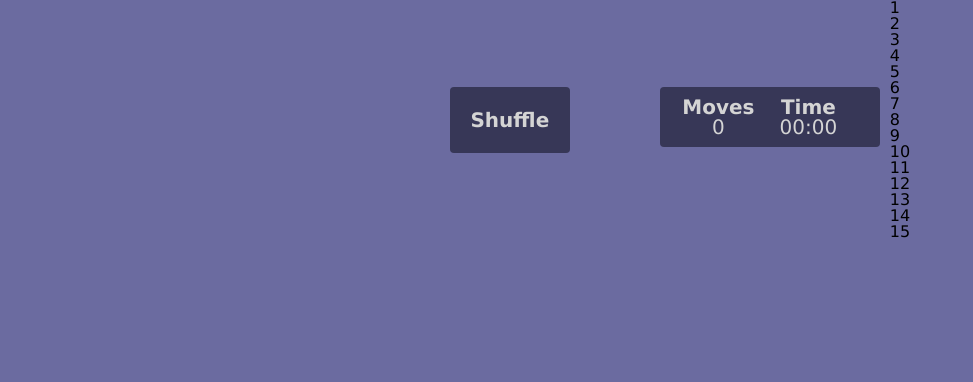
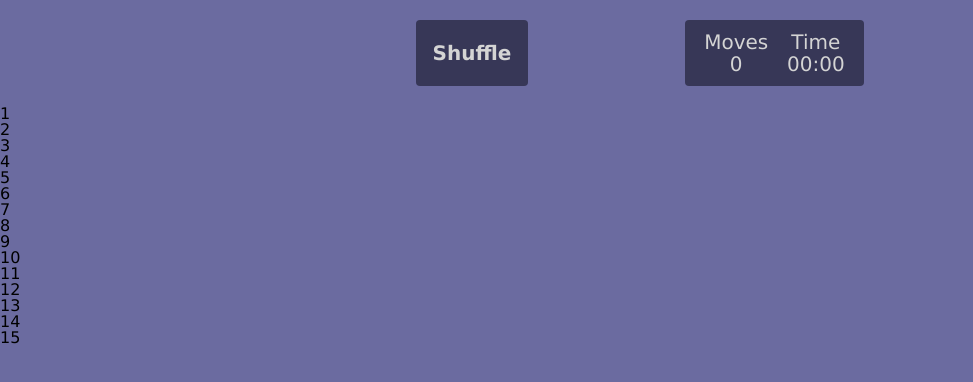
Before and after one commit to JaianaButler/FifteenPuzzleGame, a plain HTML site: page index.html in a window 1280 px wide. Shown: the whole page, without its empty margins (0-973 px from the left). Drawn offline with Linux system fonts and the light colour scheme.

Commit message:
Used flex to center wrappers

```diff
--- a/styles/style.scss
+++ b/styles/style.scss
@@ -1,54 +1,59 @@
+* {
+    box-sizing: border-box;
+}
+
 body {
     background: rgb(107, 107, 160);
     font-family: 'Lucida Sans', 'Lucida Sans Regular', 'Lucida Grande', 'Lucida Sans Unicode', Geneva, Verdana, sans-serif;
 }
 
 .game-wrapper {
-    display: flex;
-    justify-content: center;
-    align-items: center;
-    //background: blue;
 
     .info-wrapper {
+        display: flex;
+        flex-direction: row;
+        flex-wrap: nowrap;
+        justify-content: space-between;
+        width: 35%;
+        margin: 20px auto;
+
+        .info-inner {
+            background: rgb(55, 55, 87);
+            border-radius: 4px;
+            text-align: center;
+        }
 
         .button-wrapper {
-            float: left;
-            width: 120px;
+            width: 25%;
             height: 66px;
-            margin: 2px 80px;
 
             .shuffle-button {
-                border-radius: 4px;
-                border: transparent;
-                background: rgb(55, 55, 87);
-                width: 100%;
-                height: 100%;
-                text-align: center;
                 font-size: 20px;
                 font-family: 'Lucida Sans', 'Lucida Sans Regular', 'Lucida Grande', 'Lucida Sans Unicode', Geneva, Verdana, sans-serif;
                 font-weight: bold;
                 color: rgb(212, 212, 212);
+                background: transparent;
+                border: none;
+                width: 100%;
+                height: 100%;
             }
         }
 
         .score-wrapper {
-            float: left;
-            background: rgb(55, 55, 87);
-            border: none;
-            border-radius: 4px;
+            display: flex;
+            flex-direction: row;
+            flex-wrap: nowrap;
+            justify-content: space-around;
             padding: 10px;
-            margin: 2px 10px;
-            width: 200px;
-            text-align: center;
+            width: 40%;
+
 
             .panel {
-                display: inline-block;
                 font-size: 20px;
                 color: rgb(212, 212, 212);
-                margin: 0 20px 0 0;
 
                 .title {
-                    font-weight: bold;
+                    margin: 2px 0;
                 }
 
                 .moves-counter {
```
Also changed, not shown: styles/style.css, 1 other file.
